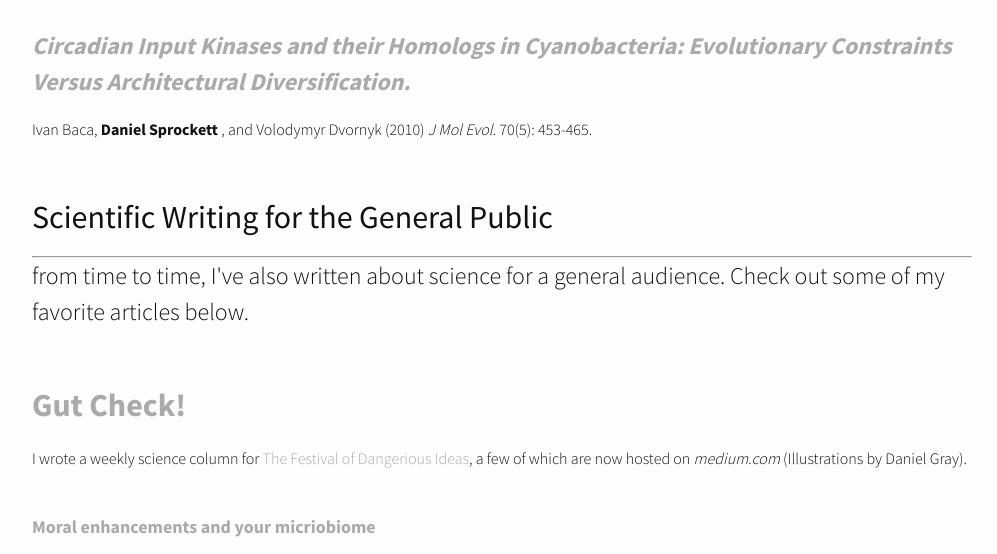
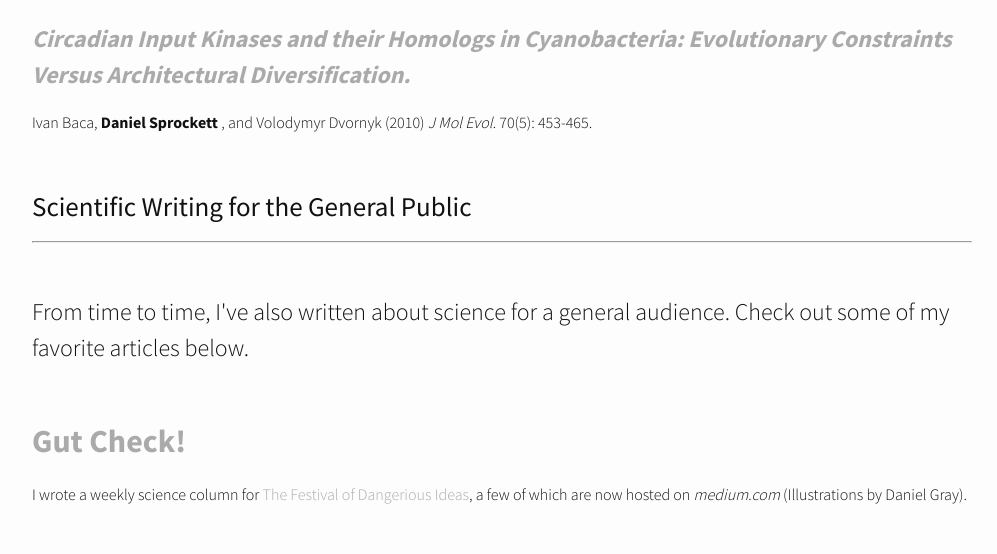
Before and after one commit to DanielSprockett/danielsprockett.github.io, a Jekyll site: the page built from publications.md, in a window 1280 px wide and 900 px high, scrolled down 2010 px, cut to the strip 0-554 px from the top of the window. Shown: the whole strip, without its empty margins (138-1135 px from the left). Built offline with Jekyll 4.4.1, drawn with Linux system fonts in a browser that asks for light colours; nearby versions of some CDN libraries; comment, search, counter and statistics services are not loaded.

Commit message:
Update publications.md

```diff
--- a/publications.md
+++ b/publications.md
@@ -5,7 +5,7 @@
 category: "publications"
 ---
 
-<h2>Peer-Reviewed Manuscripts</h2>
+<h1>Peer-Reviewed Manuscripts</h1>
 ***
 <br>
 [<font size="5">
@@ -178,9 +178,10 @@
 <br>
 
 
-<h2>Scientific Writing for the General Public</h2>
+<h1>Scientific Writing for the General Public</h1>
 ***
-<font size="5">from time to time, I've also written about science for a general audience. Check out some of my favorite articles below.</font>
+<br>
+<font size="5">From time to time, I've also written about science for a general audience. Check out some of my favorite articles below.</font>
 
 <br>
 
```
